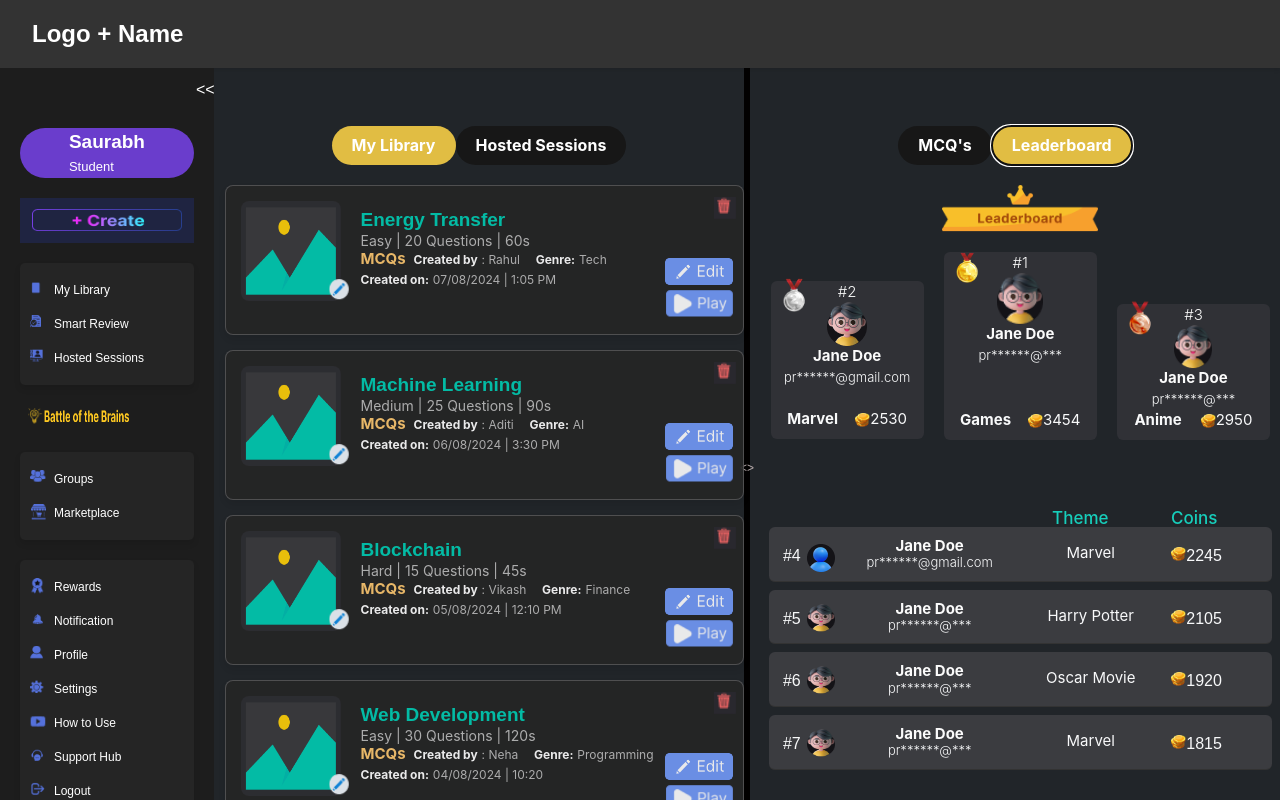
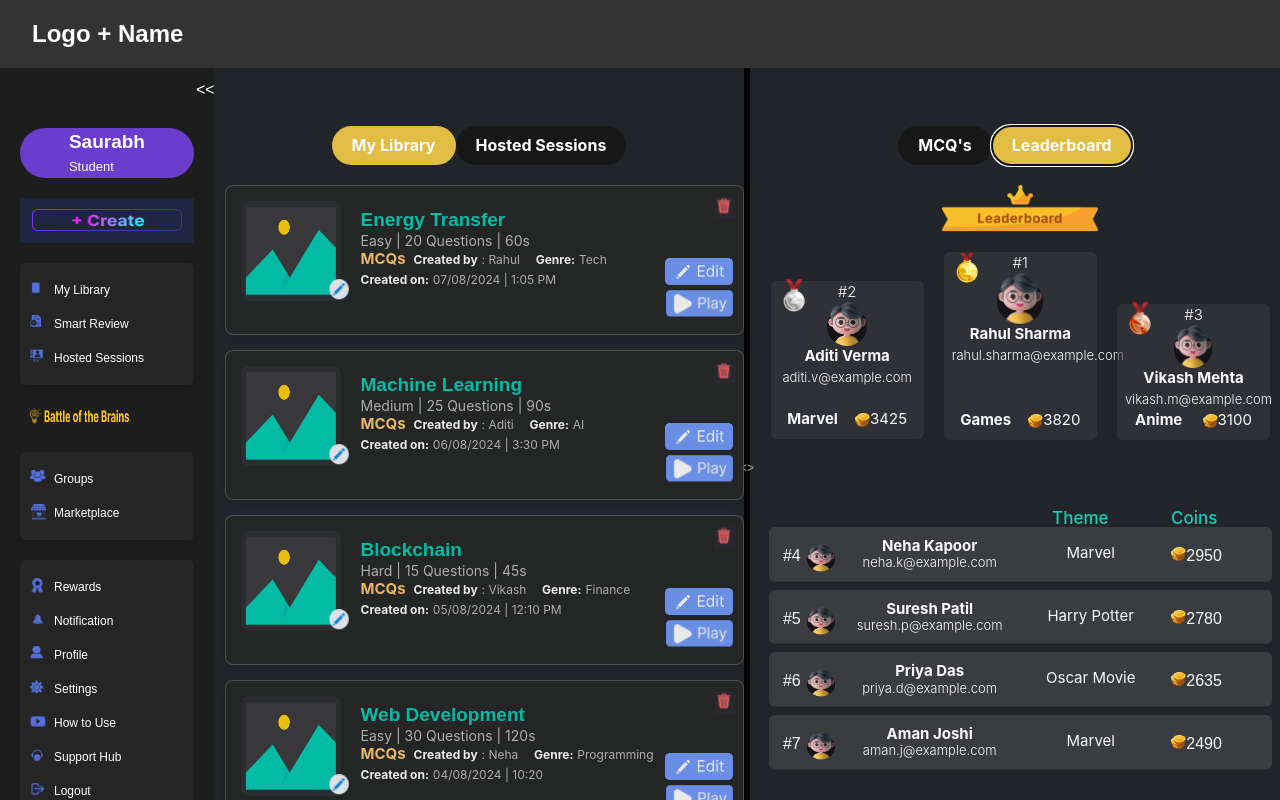
Before and after one commit to saurabhsks/Exam-dashboard, a React (Vite) app: page / in a window 1280 px wide. Both pictures are taken after a click on the button "Leaderboard". Shown: the top 800 px of the page. Built offline with nearby package versions, Linux system fonts and the light colour scheme.

Commit message:
leaderboard data is also dynamic now

```diff
--- a/src/components/leaderboard.jsx
+++ b/src/components/leaderboard.jsx
@@ -4,128 +4,98 @@ import leaderboardicon from '../assets/images/leaderboard.png';
 import janeicon from '../assets/images/janeimage.png';
 import coins from '../assets/images/coins.png';
 import unknown from '../assets/images/unknown.png';
-import medal1 from '../assets/images/medal-1.png';
-import medal2 from '../assets/images/medal-2.png';
-import medal3 from '../assets/images/medal-3.png';
 
-
+// Sample leaderboard data (Only text data is dynamic)
+const leaderboardData = [
+  { rank: 1, name: "Rahul Sharma", email: "rahul.sharma@example.com", theme: "Games", coins: 3820 },
+  { rank: 2, name: "Aditi Verma", email: "aditi.v@example.com", theme: "Marvel", coins: 3425 },
+  { rank: 3, name: "Vikash Mehta", email: "vikash.m@example.com", theme: "Anime", coins: 3100 },
+  { rank: 4, name: "Neha Kapoor", email: "neha.k@example.com", theme: "Marvel", coins: 2950 },
+  { rank: 5, name: "Suresh Patil", email: "suresh.p@example.com", theme: "Harry Potter", coins: 2780 },
+  { rank: 6, name: "Priya Das", email: "priya.d@example.com", theme: "Oscar Movie", coins: 2635 },
+  { rank: 7, name: "Aman Joshi", email: "aman.j@example.com", theme: "Marvel", coins: 2490 }
+];
 
 function Leaderboard() {
   return (
     <div className="leaderboard-section">
+      {/* Leaderboard Header */}
       <div className="leaderboard-header">
-        <img src={leaderboardicon} className='leaderboardicon' alt="Trophy Icon" />
+        <img src={leaderboardicon} className='leaderboardicon' alt="Leaderboard Icon" />
       </div>
 
+      {/* Top 3 Players */}
       <div className="top-three">
-      {/* <img src={medal2} className='medalicon2' alt="medal Icon" /> */}
         <div className="top-card second">
-        <div className="medal medal-second"></div>
-          <div className="ranking">#2</div>
-          <img src={janeicon} style={{}} className='janeicon2' alt="Jane Icon" />
-          <div className="name">Jane Doe</div>
-          <div className="email">pr******@gmail.com</div>
-          <div className='d-flex-lower' style={{ marginTop:'21px'}}>
-          <div className="themes">Marvel</div>
-          <div className="coins d-flex">
-          <img src={coins} className='coinimage' alt="coin Icon" />
-          2530</div>
+          <div className="medal medal-second"></div>
+          <div className="ranking">#{leaderboardData[1].rank}</div>
+          <img src={janeicon} className='janeicon2' alt="Player Icon" />
+          <div className="name">{leaderboardData[1].name}</div>
+          <div className="email">{leaderboardData[1].email}</div>
+          <div className='d-flex-lower' style={{ marginTop: '21px' }}>
+            <div className="themes">{leaderboardData[1].theme}</div>
+            <div className="coins d-flex">
+              <img src={coins} className='coinimage' alt="Coin Icon" /> {leaderboardData[1].coins}
+            </div>
           </div>
         </div>
+
         <div className="top-card first">
-        <div className="medal medal-first"></div>
-        {/* <img src={medal1} className='medalicon1' alt="medal Icon" /> */}
-          <div className="ranking">#1</div>
-          <img src={janeicon} className='janeicon1' alt="Jane Icon" />
-          <div className="name">Jane Doe</div>
-          <div className="email">pr******@***</div>
-          <div className='d-flex-lower' style={{ marginTop:'44px'}}>
+          <div className="medal medal-first"></div>
+          <div className="ranking">#{leaderboardData[0].rank}</div>
+          <img src={janeicon} className='janeicon1' alt="Player Icon" />
+          <div className="name">{leaderboardData[0].name}</div>
+          <div className="email">{leaderboardData[0].email}</div>
+          <div className='d-flex-lower' style={{ marginTop: '44px' }}>
+            <div className="themes">{leaderboardData[0].theme}</div>
+            <div className="coins d-flex">
+              <img src={coins} className='coinimage' alt="Coin Icon" /> {leaderboardData[0].coins}
+            </div>
+          </div>
+        </div>
 
-          <div className="themes">Games</div>
-          <div className="coins d-flex">
-          <img src={coins} className='coinimage' alt="coin Icon" />
-          3454</div>
-          </div>
-
-        </div>
         <div className="top-card third">
-        <div className="medal medal-third"></div>
-        {/* <img src={medal3} className='medalicon3' alt="medal Icon" /> */}
-          <div className="ranking">#3</div>
-          <img src={janeicon} className='janeicon3' alt="Jane Icon" />
-          <div className="name">Jane Doe</div>
-          <div className="email">pr******@***</div>
+          <div className="medal medal-third"></div>
+          <div className="ranking">#{leaderboardData[2].rank}</div>
+          <img src={janeicon} className='janeicon3' alt="Player Icon" />
+          <div className="name">{leaderboardData[2].name}</div>
+          <div className="email">{leaderboardData[2].email}</div>
           <div className='d-flex-lower'>
-          <div className="themes">Anime</div>
-          <div className="coins d-flex">
-          <img src={coins} className='coinimage' alt="coin Icon" />
-          2950</div>
+            <div className="themes">{leaderboardData[2].theme}</div>
+            <div className="coins d-flex">
+              <img src={coins} className='coinimage' alt="Coin Icon" /> {leaderboardData[2].coins}
+            </div>
           </div>
         </div>
       </div>
 
-      {/* Participant Rows */}
-      <div className="participant-roww" style={{}}>
+      {/* Leaderboard Table Header */}
+      <div className="participant-roww">
         <div className="rank"></div>
         <div className="name-email">
-        <span className='name' style={{ display:'block'}}></span>
-        <span className='email' style={{ display:'block'}}></span>
+          <span className='name' style={{ display: 'block' }}></span>
+          <span className='email' style={{ display: 'block' }}></span>
         </div>
         <div className="themee">Theme</div>
         <div className="coinss d-flex">Coins</div>
       </div>
-      <div className="participant-row">
-        <div className="rank">#4
-        <img src={unknown} className='unknownimage' style={{marginLeft:'6px', width:'28px',height:'28px'}} alt="unknown image" />
+
+      {/* Remaining Participants */}
+      {leaderboardData.slice(3).map((player) => (
+        <div key={player.rank} className="participant-row">
+          <div className="rank">#{player.rank}
+            <img src={janeicon} className='unknownimage' style={{ marginLeft: '6px', width: '28px', height: '28px' }} alt="Unknown Icon" />
+          </div>
+          <div className="name-email">
+            <span className='name' style={{ display: 'block' }}>{player.name}</span>
+            <span className='email' style={{ display: 'block' }}>{player.email}</span>
+          </div>
+          <div className="theme">{player.theme}</div>
+          <div className="coin d-flex">
+            <img src={coins} className='coinimage' alt="Coin Icon" /> {player.coins}
+          </div>
         </div>
-        <div className="name-email">
-        <span className='name' style={{ display:'block'}}>Jane Doe</span>
-        <span className='email' style={{ display:'block'}}>pr******@gmail.com</span>
-        </div>
-        <div className="theme">Marvel</div>
-        <div className="coin d-flex">
-        <img src={coins} className='coinimage' alt="coin Icon" />
-        2245</div>
-      </div>
-      <div className="participant-row">
-        <div className="rank">#5
-        <img src={janeicon} className='janeimage' style={{marginLeft:'6px', width:'28px',height:'28px'}} alt="unknown image" />
-        </div>
-        <div className="name-email">
-        <span className='name' style={{ display:'block'}}>Jane Doe</span>
-        <span className='email' style={{ display:'block'}}>pr******@***</span>
-        </div>
-        <div className="theme">Harry Potter</div>
-        <div className="coin d-flex">
-        <img src={coins} className='coinimage' alt="coin Icon" />
-        2105</div>
-      </div>
-      <div className="participant-row">
-        <div className="rank">#6
-        <img src={janeicon} className='janeimage' style={{marginLeft:'6px', width:'28px',height:'28px'}} alt="unknown image" />
-        </div>
-        <div className="name-email">
-        <span className='name' style={{ display:'block'}}>Jane Doe</span>
-        <span className='email' style={{ display:'block'}}>pr******@***</span>
-        </div>
-        <div className="theme">Oscar Movie</div>
-        <div className="coin d-flex">
-        <img src={coins} className='coinimage' alt="coin Icon" />
-        1920</div>
-      </div>
-      <div className="participant-row">
-        <div className="rank">#7
-        <img src={janeicon} className='janeimage' style={{marginLeft:'6px', width:'28px',height:'28px'}} alt="unknown image" />
-        </div>
-        <div className="name-email">
-        <span className='name' style={{ display:'block'}}>Jane Doe</span>
-        <span className='email' style={{ display:'block'}}>pr******@***</span>
-        </div>
-        <div className="theme">Marvel</div>
-        <div className="coin d-flex">
-        <img src={coins} className='coinimage' alt="coin Icon" />
-        1815</div>
-      </div>
+      ))}
     </div>
   );
 }
```
